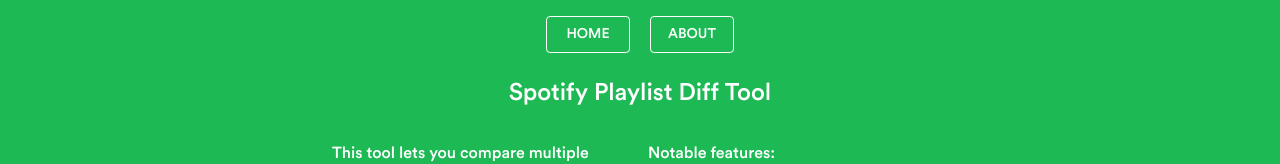
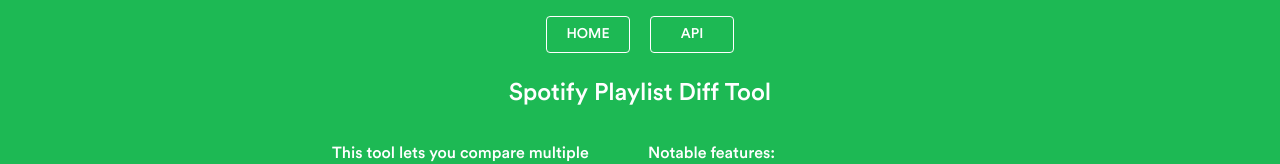
Before and after one commit to jakerm2002/spotify-playlist-diff, a Next.js app in the folder frontend/: page / in a window 1280 px wide. Shown: the top 164 px of the page. Built offline with nearby package versions, Linux system fonts and the light colour scheme.

Commit message:
i think i'm going to make an API page

```diff
--- a/frontend/src/Hero.tsx
+++ b/frontend/src/Hero.tsx
@@ -37,7 +37,7 @@
                 <div id={heroStyles.gridContainer}>
                     <div className={heroStyles.buttonContainer}>
                         <Button style={{minWidth: '6em'}} variant="outlined" color="inherit" id={heroStyles.button}>Home</Button>
-                        <Button style={{minWidth: '6em'}} variant="outlined" color="inherit" id={heroStyles.button}>About</Button>
+                        <Button style={{minWidth: '6em'}} variant="outlined" color="inherit" id={heroStyles.button}>API</Button>
                     </div>
                     <div className={heroStyles.textContainer}>
                         {/* <h1 id={heroStyles.heroText}>Spotify playlist diff tool</h1> */}
```
